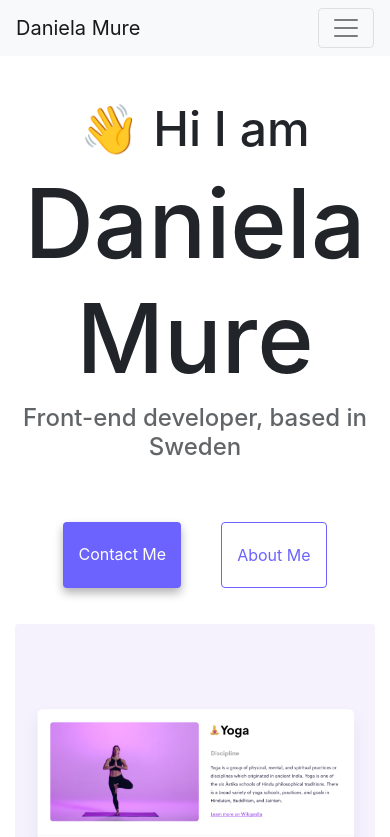
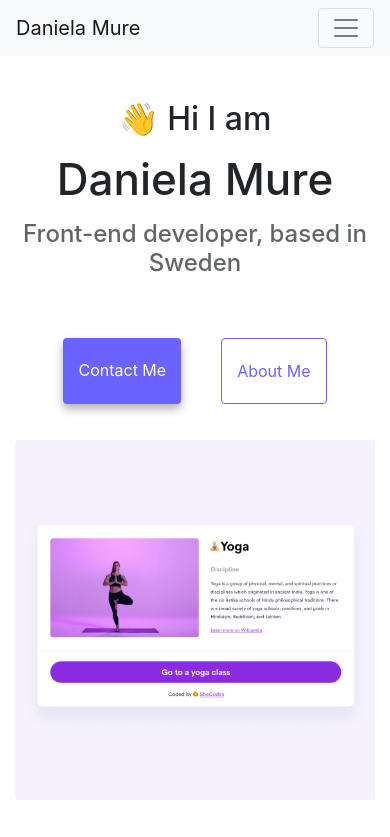
Before and after one commit to DanniFront/Responsive-project, a plain HTML site: page index.html in a window 390 px wide. Shown: the top 837 px of the page. Drawn offline with nearby package versions, Linux system fonts and the light colour scheme.

Commit message:
Made website more responsive

```diff
--- a/css/style.css
+++ b/css/style.css
@@ -15,7 +15,7 @@ h3 {
 }
 
 h1 {
-  font-size: 96px;
+  font-size: 86px;
 }
 
 h2 {
@@ -91,3 +91,13 @@ p {
 .email-link:hover {
   text-decoration: underline;
 }
+
+@media (max-width: 576px) {
+  h1 {
+    font-size: 44px;
+    line-height: 1.5;
+  }
+  h2 {
+    font-size: 32px;
+  }
+}
```
